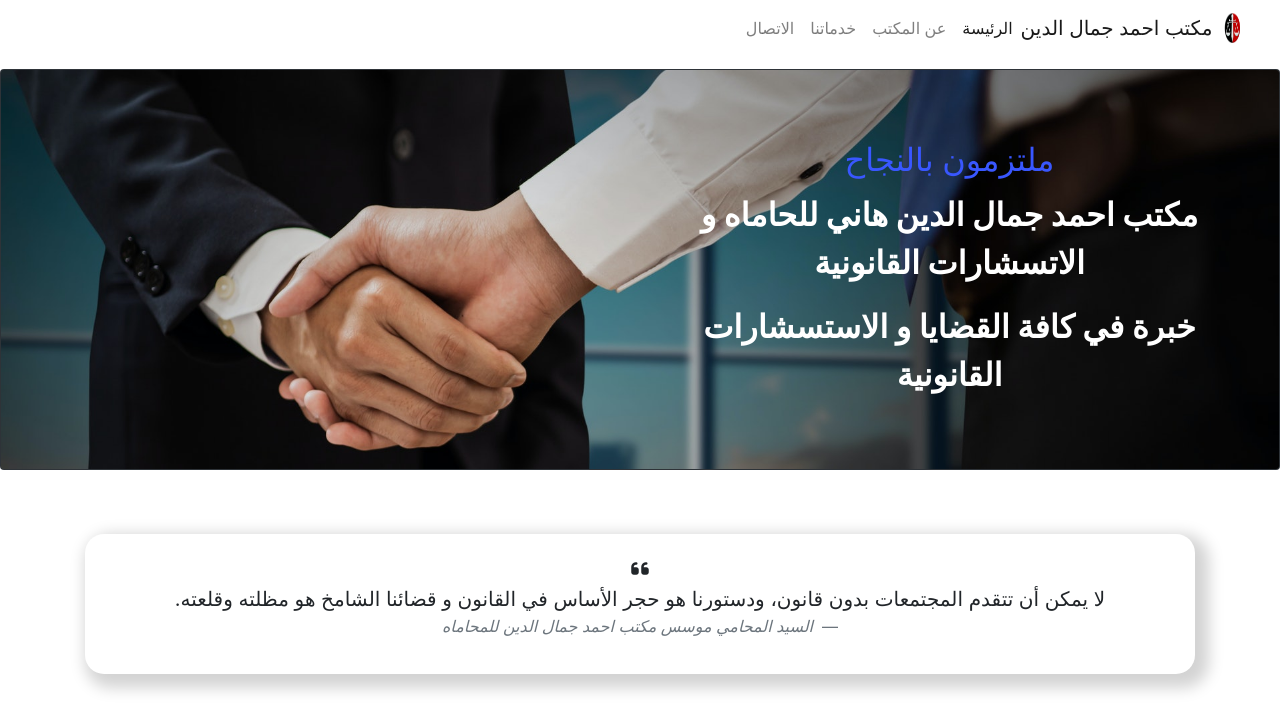
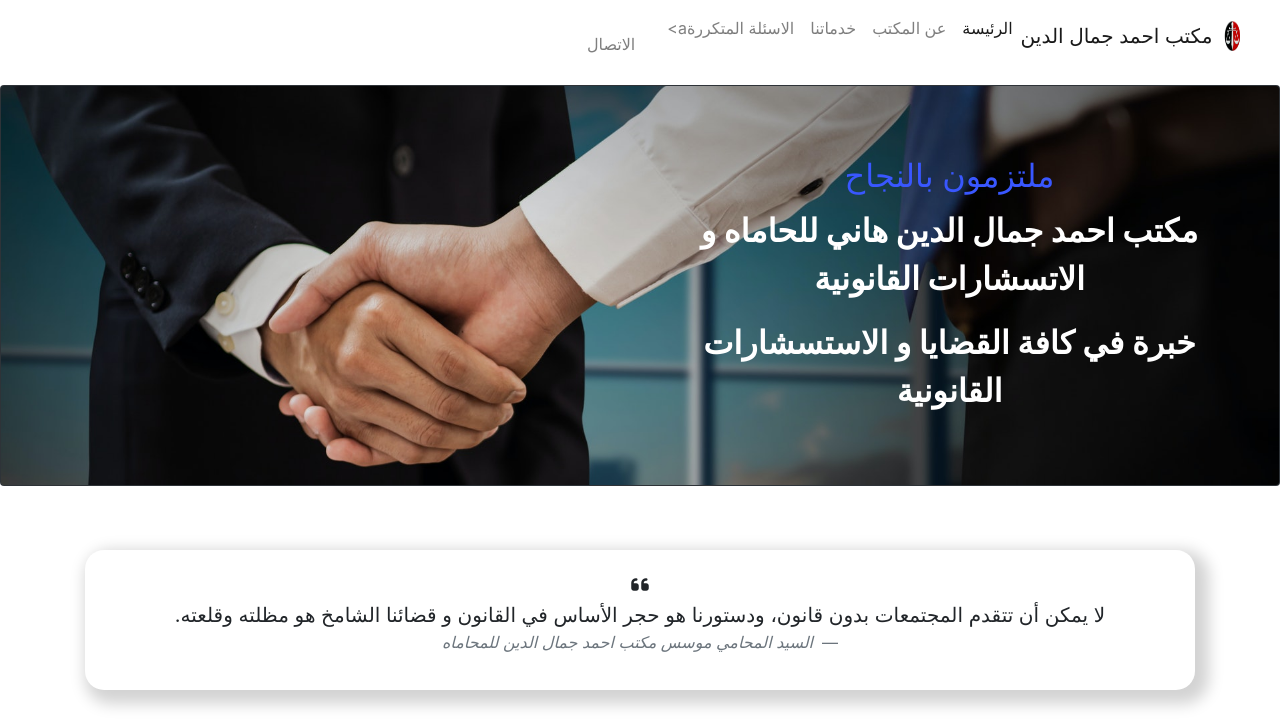
Before and after one commit to mostafamohamedmostafa/LAWYER, a plain HTML site: page index.html in a window 1280 px wide. Shown: the top 727 px of the page. Drawn offline with nearby package versions, Linux system fonts and the light colour scheme.

Commit message:
Update index.html

```diff
--- a/index.html
+++ b/index.html
@@ -35,6 +35,9 @@
                         <a class="nav-link" href="#">خدماتنا</a>
                     </li>
 
+                    <li class="nav-item">
+                        <a class="nav-link" href="#">الاسئلة المتكررةa>
+                    </li>
 
                     <li class="nav-item">
                         <a class="nav-link" href="#">الاتصال</a>
```
